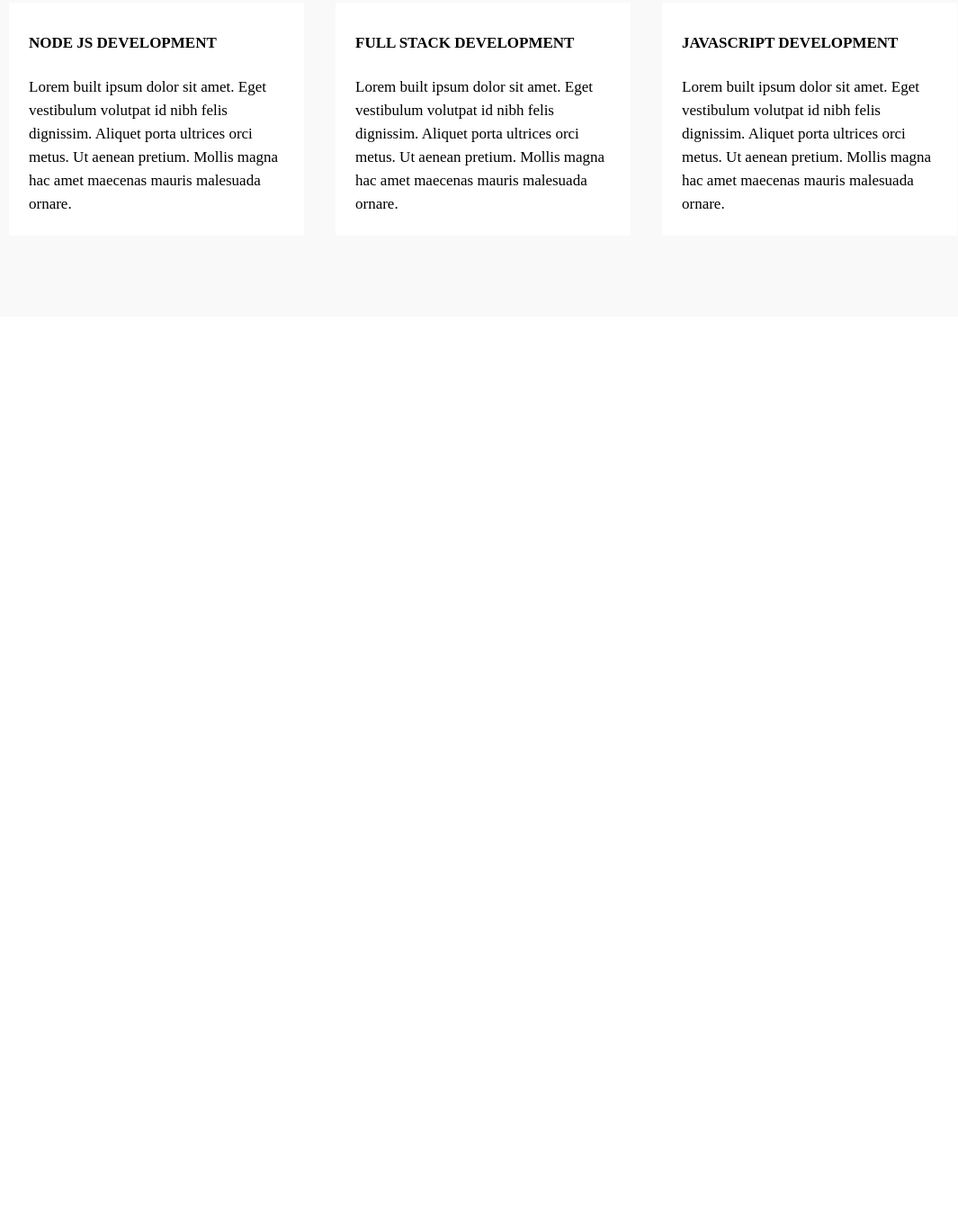
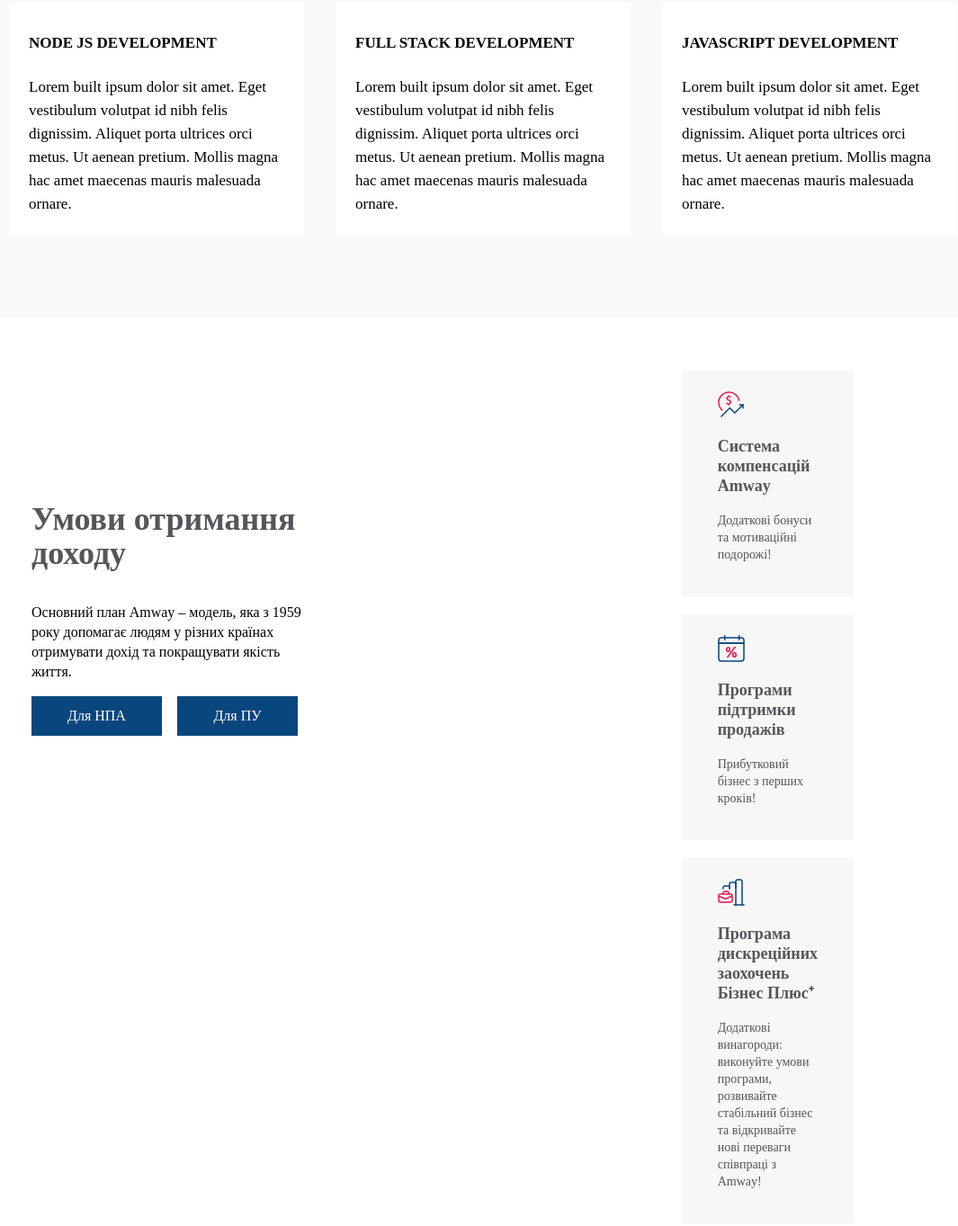
Before and after one commit to taigetaa/Front-end-development-solutions, a plain HTML site: page index.html in a window 1280 px wide. Shown: the part 569-1932 px from the top of the page at 90% size, without its empty margins (103-1168 px from the left). Before the commit the page ends 929 px from the top, so only its background shows below. Drawn offline with Linux system fonts and the light colour scheme.

Commit message:
Conditions

```diff
--- a/css/style.css
+++ b/css/style.css
@@ -60,12 +60,72 @@
     margin-bottom: auto;
 }
 
+.info {
+    display: grid;
+    grid-template-columns: repeat(2, 1fr);
+    /* justify-content: space-around; */
+    gap: 60px;
+}
+
+.info__conditions {
+    padding: 170px 130px;
+}
+
+.info__conditions-title {
+    font-size: 3.6rem;
+    line-height: 38px;
+    color: #56565A;
+}
+
+.info__conditions-desc {
+    font-family: 'Source Sans Pro';
+    font-size: 1.6rem;
+    line-height: 22px;
+}
+
+.info__conditions-button {
+    font-family: 'Source Sans Pro';
+    font-size: 1.6rem;
+    line-height: 20px;
+    color: white;
+    background: #0A467E;
+    padding: 12px 40px;
+    border: 0;
+    margin-right: 15px;
+}
+
+.info__cards {
+    display: flex;
+    flex-wrap: wrap;
+    padding: 60px 220px;
+    gap: 20px;
+}
+
+.info__cards-card {
+    align-content: center;
+    padding: 23px 40px;
+    background: #F7F7F7;
+}
+
+.info__cards-card-title {
+    font-size: 1.8rem;
+    line-height: 22px;
+    color: #56565A;
+}
+
+.info__cards-card-desc {
+    font-size: 1.4rem;
+    line-height: 19px;
+    color: #56565A;
+}
+
 @media screen and (max-width: 770px) {
-    .solutions__card {
+    .solutions {
         display: flex;
         flex-direction: column;
+    }
+    .solutions__card {
         grid-column: span 3;
         gap: 20px;
-        /* margin: auto 100px; */
     }
 }
--- a/index.html
+++ b/index.html
@@ -9,7 +9,7 @@
 </head>
 <body>
     <main class="main">
-        <div class="intro">
+        <section class="intro">
             <p class="subheadline">
                 front-end development solutions
             </p>
@@ -66,7 +66,60 @@
                     </p>
                 </div>
             </div>
-        </div>
+        </section>
+        <section class="info">
+            <div class="info__conditions">
+                <h3 class="info__conditions-title">
+                    Умови отримання доходу
+                </h3>
+                <p class="info__conditions-desc">
+                    Основний план Amway – модель, яка з 1959 року допомагає людям у різних країнах отримувати дохід та покращувати якість життя.
+                </p>
+                <div class="info__buttons">
+                    <button class="info__conditions-button">
+                        Для НПА
+                    </button>
+                    <button class="info__conditions-button">
+                        Для ПУ
+                    </button>
+                </div>
+            </div>
+            <div class="info__cards">
+                <div class="info__cards-card">
+                    <div class="info__card-pic">
+                        <img src="/img/svg/info-pic-1.svg" alt="Система компенсацій Amway">
+                    </div>
+                    <h3 class="info__cards-card-title">
+                        Система компенсацій Amway
+                    </h3>
+                    <p class="info__cards-card-desc">
+                        Додаткові бонуси та мотиваційні подорожі!
+                    </p>
+                </div>
+                <div class="info__cards-card">
+                    <div class="info__card-pic">
+                        <img src="/img/svg/info-pic-2.svg" alt="Програми підтримки продажів">
+                    </div>
+                    <h3 class="info__cards-card-title">
+                        Програми підтримки продажів
+                    </h3>
+                    <p class="info__cards-card-desc">
+                        Прибутковий бізнес з перших кроків!
+                    </p>
+                </div>
+                <div class="info__cards-card">
+                    <div class="info__card-pic">
+                        <img src="/img/svg/info-pic-3.svg" alt="Програма дискреційних заохочень Бізнес Плюс⁺">
+                    </div>
+                    <h3 class="info__cards-card-title">
+                        Програма дискреційних заохочень Бізнес Плюс⁺
+                    </h3>
+                    <p class="info__cards-card-desc">
+                        Додаткові винагороди: виконуйте умови програми, розвивайте стабільний бізнес та відкривайте нові переваги співпраці з Amway!
+                    </p>
+                </div>
+            </div>
+        </section>
     </main>
 </body>
 </html>
```
Also changed, not shown: img/svg/info-pic-1.svg (added), img/svg/info-pic-2.svg (added), img/svg/info-pic-3.svg (added).
